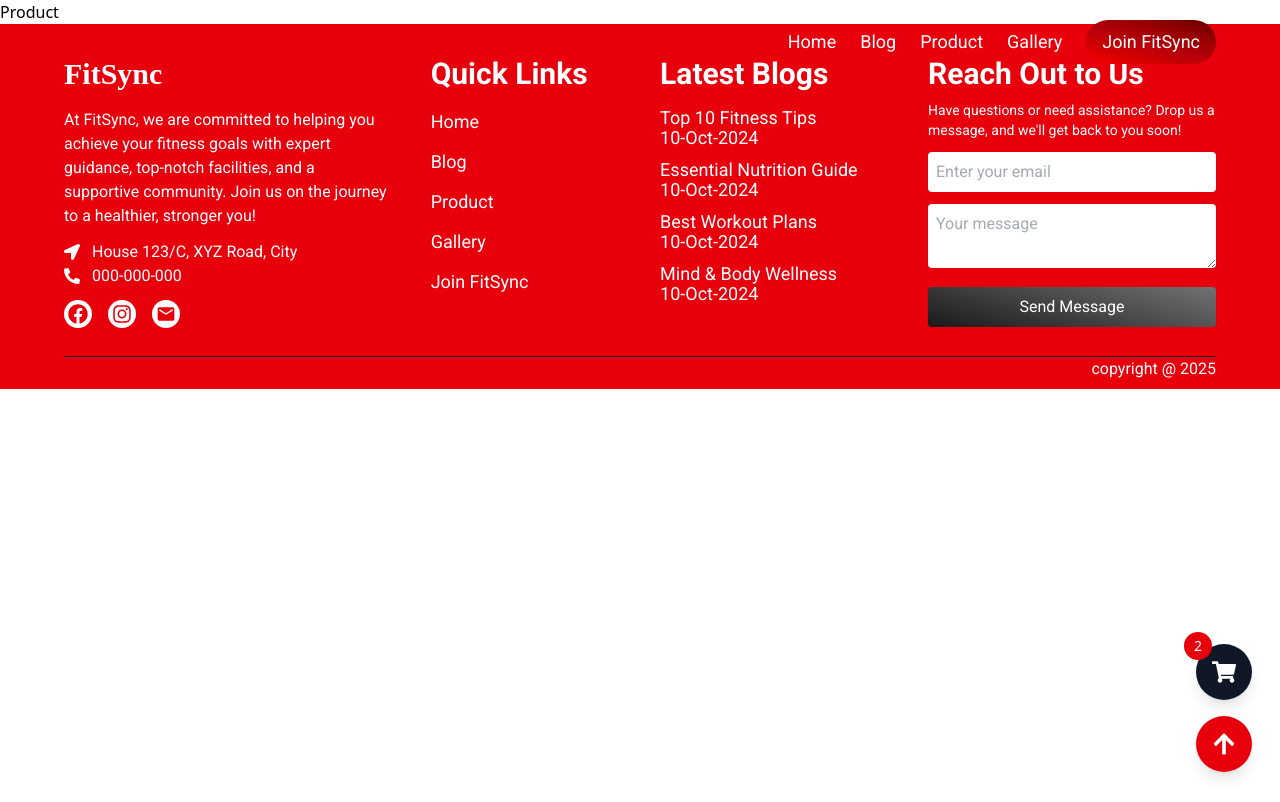
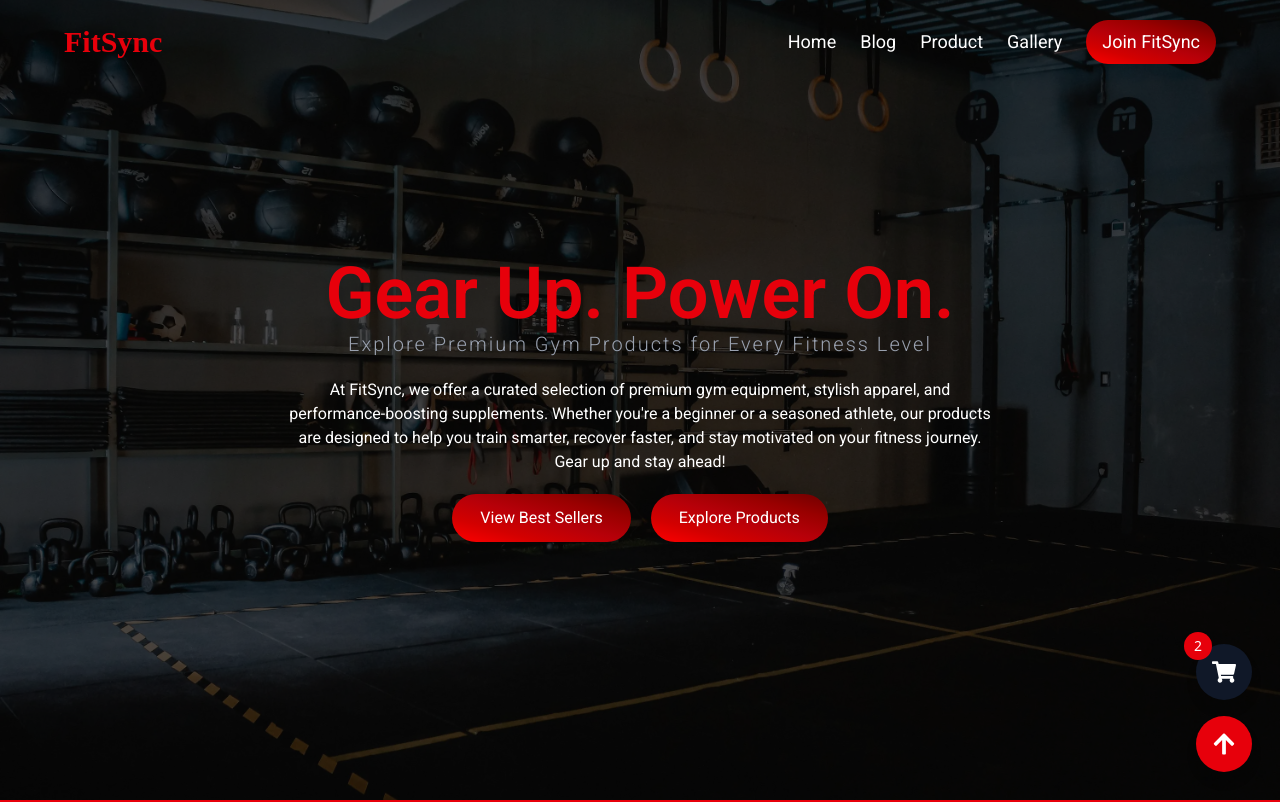
Before and after one commit to muhammadhussain29/FitSync, a React (Vite) app: page /product in a window 1280 px wide. Shown: the top 802 px of the page. Built offline with nearby package versions, Linux system fonts and the light colour scheme; a web font is replaced by a local one.

Commit message:
Working on Product Page | Added Header

```diff
--- /dev/null
+++ b/src/components/ProductHeader.jsx
@@ -0,0 +1,22 @@
+import React from 'react'
+import bgImg from '../assets/product.webp'
+
+const ProductHeader = () => {
+    return (
+        <header
+            className="roboto text-white bg-black/70 bg-blend-overlay flex flex-col justify-center md:px-16 px-8 w-full h-screen bg-cover bg-center"
+            style={{ backgroundImage: `url(${bgImg})` }}
+        >
+            <h1 className='lg:text-7xl sm:text-5xl text-2xl text-center capitalize font-semibold text-red-600'>Gear Up. Power On.</h1>
+            {/* <h1 className='lg:text-7xl sm:text-5xl text-2xl md:text-left text-center capitalize font-semibold text-red-600'> Transform Your Life</h1> */}
+            <p className='lg:text-xl text-sm font-light lg:tracking-widest sm:tracking-wider tracking-tight text-center text-gray-400'>Explore Premium Gym Products for Every Fitness Level</p>
+            <p className='md:w-[55vw] w-full md:text-base text-sm md:my-5 my-2 text-center mx-auto'>At FitSync, we offer a curated selection of premium gym equipment, stylish apparel, and performance-boosting supplements. Whether you're a beginner or a seasoned athlete, our products are designed to help you train smarter, recover faster, and stay motivated on your fitness journey. Gear up and stay ahead!</p>
+            <div className='flex text-center text-nowrap md:gap-5 gap-2 md:justify-normal justify-center mx-auto'>
+                <button className='button md:px-7 px-4 md:py-3 py-2'>View Best Sellers</button>
+                <button className='button md:px-7 px-4 md:py-3 py-2'>Explore Products</button>
+            </div>
+        </header>
+    )
+}
+
+export default ProductHeader
--- a/src/components/ProductSection.jsx
+++ b/src/components/ProductSection.jsx
@@ -2,92 +2,24 @@ import React from 'react';
 import ProductCard from './ProductCard';
 import { Link } from 'react-router-dom';
 
-const ProductSection = () => {
-
-  const product = [
-    {
-      "image": "/products/product1.png",
-      "name": "Whey Protein",
-      "price": 54.99
-    },
-    {
-      "image": "/products/product2.png",
-      "name": "Pre Workout",
-      "price": 49.99
-    },
-    {
-      "image": "/products/product3.png",
-      "name": "Lifting Gloves",
-      "price": 44.99
-    },
-    {
-      "image": "/products/product4.png",
-      "name": "Smart Water Bottle",
-      "price": 39.99
-    },
-    {
-      "image": "/products/product5.png",
-      "name": "Mass Gainer",
-      "price": 59.99
-    },
-    {
-      "image": "/products/product6.png",
-      "name": "Wrist Wraps",
-      "price": 19.99
-    },
-    {
-      "image": "/products/product7.png",
-      "name": "Weight Lifting Belt",
-      "price": 34.99
-    },
-    {
-      "image": "/products/product8.png",
-      "name": "Shaker",
-      "price": 24.99
-    },
-    {
-      "image": "/products/product9.png",
-      "name": "Shaker",
-      "price": 19.99
-    },
-    {
-      "image": "/products/product10.png",
-      "name": "Sweat Proof Towel",
-      "price": 24.99
-    },
-    {
-      "image": "/products/product11.png",
-      "name": "Wrist Wrap and Straps",
-      "price": 49.99
-    },
-    {
-      "image": "/products/product12.png",
-      "name": "Blender Bottle",
-      "price": 29.99
-    },
-    {
-      "image": "/products/product13.png",
-      "name": "Sweat Proof Towel",
-      "price": 19.99
-    },
-  ]
+const ProductSection = (props) => {
 
   return (
     <section className="roboto text-center py-12 md:px-16 px-8">
       {/* Heading */}
-      <h3 className='md:text-4xl text-3xl capitalize font-bold text-red-600'>Our Latest Products</h3>
-      <p className='md:text-lg text-base text-gray-600' >Discover the best deals on high-quality products</p>
+      <h3 className='md:text-4xl text-3xl capitalize font-bold text-red-600'>{props.heading}</h3>
+      <p className='md:text-lg text-base text-gray-600' >{props.subheading}</p>
 
       {/* Product Cards Grid */}
       <div className="my-10 grid grid-cols-1 sm:grid-cols-2 lg:grid-cols-4 gap-5 justify-items-center">
-        {product.slice(0, 4).map((elem, index) => {
+        {props.products.map((elem, index) => {
           return <ProductCard elem={elem} key={index} />
         })}
       </div>
 
       {/* Button */}
-      <button className="button mx-auto">
-        <Link className='px-6 py-2' to="/product">View All Products</Link>
+      <button className={`${props.button ? "button":"hidden"} mx-auto`}>
+        <Link className='px-6 py-2' to="/product">{props.button}</Link>
       </button>
     </section>
   );
--- a/src/pages/Home.jsx
+++ b/src/pages/Home.jsx
@@ -15,13 +15,81 @@ const Home = () => {
         learnMoreRef.current?.scrollIntoView({ behavior: "smooth" });
     };
 
+    const product = [
+        {
+          "image": "/products/product1.png",
+          "name": "Whey Protein",
+          "price": 54.99
+        },
+        {
+          "image": "/products/product2.png",
+          "name": "Pre Workout",
+          "price": 49.99
+        },
+        {
+          "image": "/products/product3.png",
+          "name": "Lifting Gloves",
+          "price": 44.99
+        },
+        {
+          "image": "/products/product4.png",
+          "name": "Smart Water Bottle",
+          "price": 39.99
+        },
+        {
+          "image": "/products/product5.png",
+          "name": "Mass Gainer",
+          "price": 59.99
+        },
+        {
+          "image": "/products/product6.png",
+          "name": "Wrist Wraps",
+          "price": 19.99
+        },
+        {
+          "image": "/products/product7.png",
+          "name": "Weight Lifting Belt",
+          "price": 34.99
+        },
+        {
+          "image": "/products/product8.png",
+          "name": "Shaker",
+          "price": 24.99
+        },
+        {
+          "image": "/products/product9.png",
+          "name": "Shaker",
+          "price": 19.99
+        },
+        {
+          "image": "/products/product10.png",
+          "name": "Sweat Proof Towel",
+          "price": 24.99
+        },
+        {
+          "image": "/products/product11.png",
+          "name": "Wrist Wrap and Straps",
+          "price": 49.99
+        },
+        {
+          "image": "/products/product12.png",
+          "name": "Blender Bottle",
+          "price": 29.99
+        },
+        {
+          "image": "/products/product13.png",
+          "name": "Sweat Proof Towel",
+          "price": 19.99
+        },
+      ]
+
     return (
         <>
             <Header handleScroll={handleScroll} />
             <About ref={learnMoreRef} />
             <Facilities />
             <GallerySection />
-            <ProductSection />
+            <ProductSection heading={"Our Latest Products"} subheading={"Discover the best deals on high-quality products"} products={product.slice(0,4)} button={"View All Products"} />
             <Trainers />
             <FAQ/>
         </>
--- a/src/pages/Product.jsx
+++ b/src/pages/Product.jsx
@@ -1,8 +1,13 @@
 import React from 'react'
+import ProductHeader from '../components/ProductHeader'
 
 const Product = () => {
   return (
-    <div>Product</div>
+    <>
+      <ProductHeader/>
+
+      {/* Feature products - Supplements - accessories - testimonals/reviews */}
+    </>
   )
 }
 
```
Also changed, not shown: src/assets/product.webp (added).
